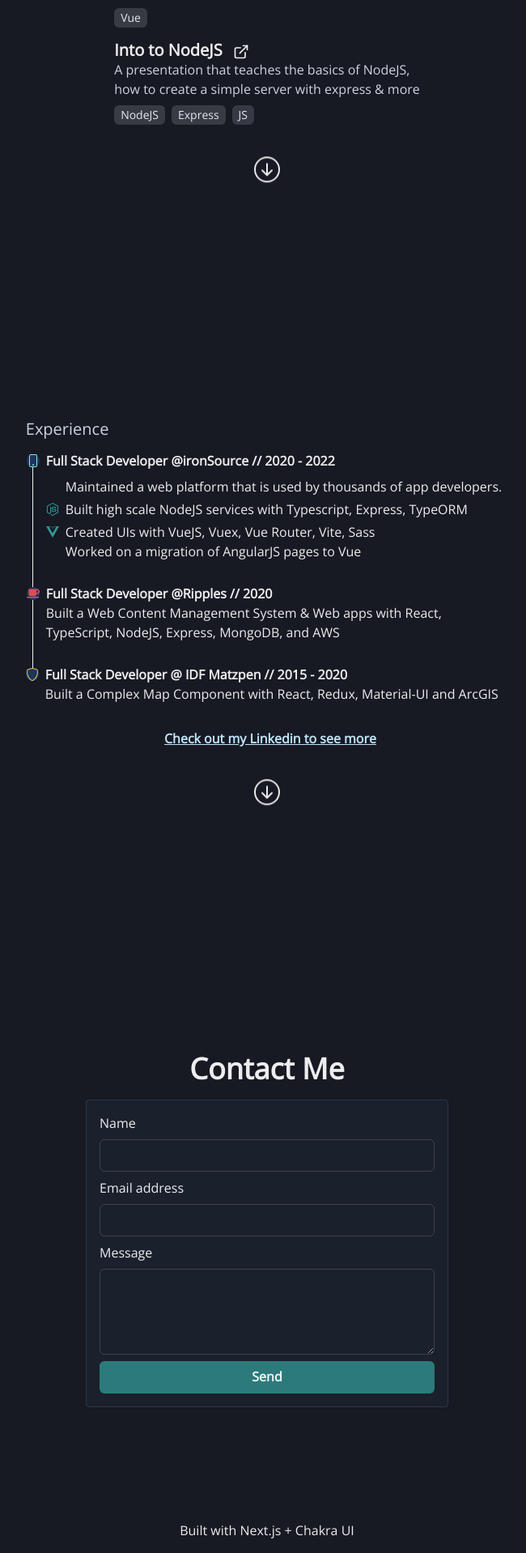
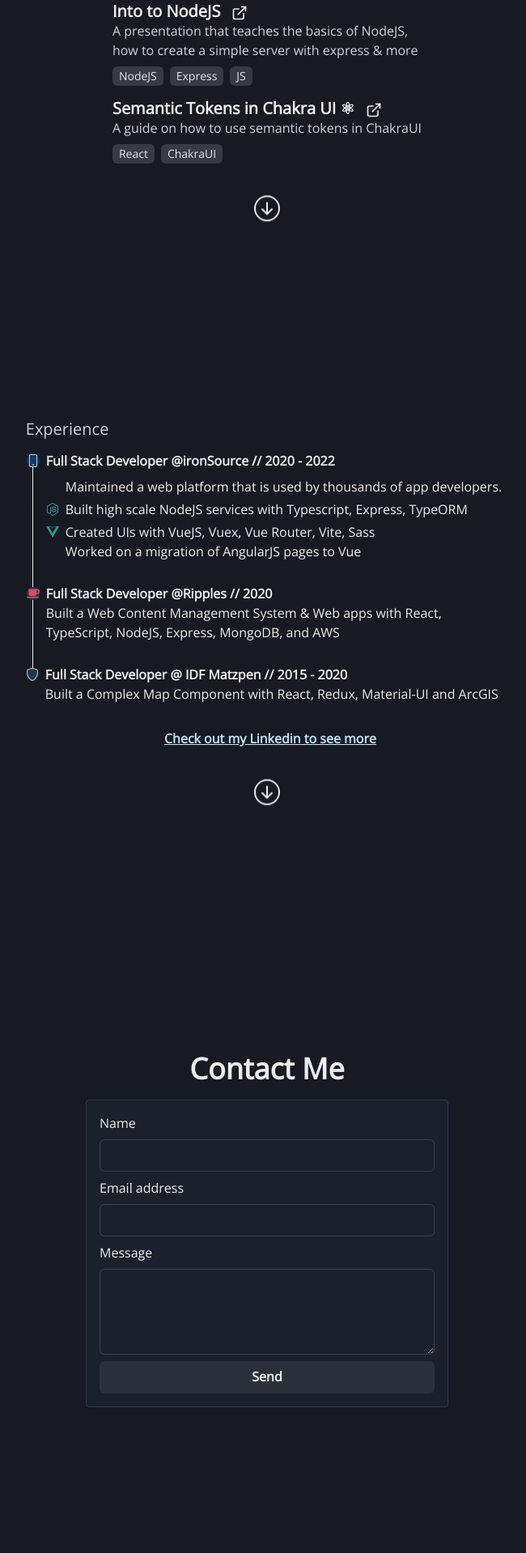
Before and after one commit to paripsky/paripsky.github.io, a Next.js app: page / in a window 1280 px wide. Shown: the part 1218-3136 px from the top of the page at 81% size, without its empty margins (310-960 px from the left). After the commit the page ends 3080 px from the top, so only its background shows below. Built offline with nearby package versions, Linux system fonts and the light colour scheme.

Commit message:
update packages

```diff
--- a/src/components/Navbar.tsx
+++ b/src/components/Navbar.tsx
@@ -37,13 +37,13 @@ const Navbar: React.FC<NavbarProps> = ({}) => {
   return (
     <chakra.header pos="sticky" top="0" w="full" zIndex="1">
       <chakra.nav display="flex" p="2" backdropFilter="blur(.4em)" bg="transparent">
-        <NextLink href="/" passHref>
+        <NextLink href="/" passHref legacyBehavior>
           <Button as="a" variant="ghost" fontWeight="normal">
             {/* eslint-disable-next-line @next/next/no-img-element */}
             <chakra.img src="/favicon.ico" alt="logo" width="8" />
           </Button>
         </NextLink>
-        <NextLink href="/blog" passHref>
+        <NextLink href="/blog" passHref legacyBehavior>
           <Button
             as="a"
             variant={getButtonVariant('/blog')}
@@ -53,7 +53,7 @@ const Navbar: React.FC<NavbarProps> = ({}) => {
             Blog
           </Button>
         </NextLink>
-        <NextLink href="/skills" passHref>
+        <NextLink href="/skills" passHref legacyBehavior>
           <IconButton
             as="a"
             title="Skills"
--- a/src/layouts/DefaultLayout.tsx
+++ b/src/layouts/DefaultLayout.tsx
@@ -1,4 +1,4 @@
-import { Box, Fade, Flex, Icon, IconButton } from '@chakra-ui/react';
+import { Box, Fade, Icon, IconButton } from '@chakra-ui/react';
 import { useEffect, useState } from 'react';
 import { BsArrowUpCircle } from 'react-icons/bs';
 
@@ -13,14 +13,12 @@ export type DefaultLayoutProps = {
   children: React.ReactNode;
   title?: string;
   description?: string;
-  showFooter?: boolean;
 };
 
 const DefaultLayout: React.FC<DefaultLayoutProps> = ({
   children,
   title,
   description,
-  showFooter = true,
 }) => {
   const [showScrollToTop, setShowScrollToTop] = useState(false);
   const { showMatrix } = useTerminal();
@@ -43,17 +41,12 @@ const DefaultLayout: React.FC<DefaultLayoutProps> = ({
   return (
     <>
       <Head title={title} description={description} />
-      <Box w="full" scrollBehavior="smooth">
+      <Box w="full" scrollBehavior="smooth" minH="100dvh">
         <Terminal />
         {showMatrix && <Matrix position="fixed" zIndex="-1" />}
         <Navbar />
 
         {children}
-        {showFooter && (
-          <Flex as="footer" p="4" justifyContent="center">
-            Built with Next.js + Chakra UI
-          </Flex>
-        )}
 
         <Fade in={showScrollToTop} unmountOnExit>
           <IconButton
--- a/src/pages/index.tsx
+++ b/src/pages/index.tsx
@@ -158,7 +158,7 @@ const Home: NextPage = () => {
       <Flex id="lectures" justifyContent="center" m="4" pt="14" minH={fullPageSize}>
         <Flex flexDirection="column" justifyContent="center" mx="6">
           <Text fontSize="xl" color="neutral.300" mb="4" alignSelf="flex-start">
-            Lectures
+            Lectures & Posts
           </Text>
           <Stack gap="4">
             <LinkCard
@@ -178,6 +178,12 @@ const Home: NextPage = () => {
               description={`A presentation that teaches the basics of NodeJS,\nhow to create a simple server with express & more`}
               href="https://docs.google.com/presentation/d/1d0NwWU7ZvB0TwMsalfm8mBjEdqGUHWEO7SGMG_gzMyM"
               tags={['NodeJS', 'Express', 'JS']}
+            />
+            <LinkCard
+              title="Semantic Tokens in Chakra UI ⚛"
+              description="A guide on how to use semantic tokens in ChakraUI"
+              href="https://dev.to/paripsky/semantic-tokens-in-chakra-ui-4k1b"
+              tags={['React', 'ChakraUI']}
             />
           </Stack>
           <Link href="#timeline" mt="10" className="float-animation" alignSelf="center">
@@ -331,7 +337,7 @@ const Home: NextPage = () => {
           <Button
             as="a"
             mt="2"
-            bg="accent.600"
+            bg={name && email && message ? 'accent.600' : undefined}
             disabled={!name || !email || !message}
             href={name && email && message ? emailHref : undefined}>
             Send
--- a/src/pages/skills.tsx
+++ b/src/pages/skills.tsx
@@ -9,7 +9,7 @@ import { fullPageSize } from '../utils/fullPageSize';
 
 const Skills: NextPage = ({}) => {
   return (
-    <DefaultLayout showFooter={false} title="Skills">
+    <DefaultLayout title="Skills">
       <Box h={fullPageSize} maxH={fullPageSize}>
         <SkillsSphere />
       </Box>
```
Also changed, not shown: package.json (+27 -27 lines), 1 other file (tests, documents, lock files or other folders).
